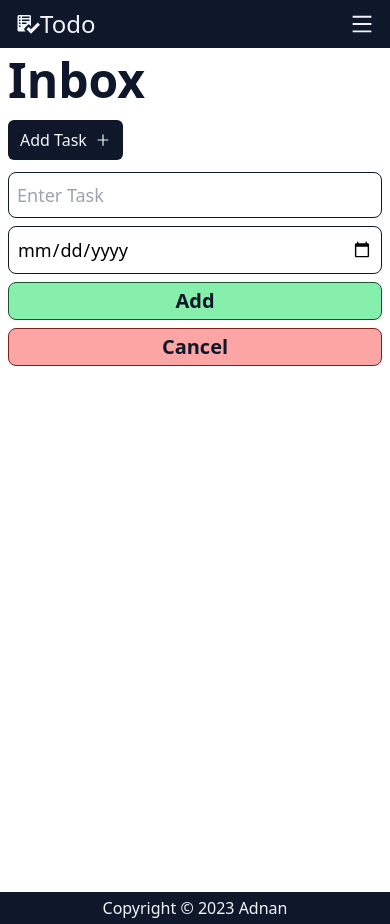
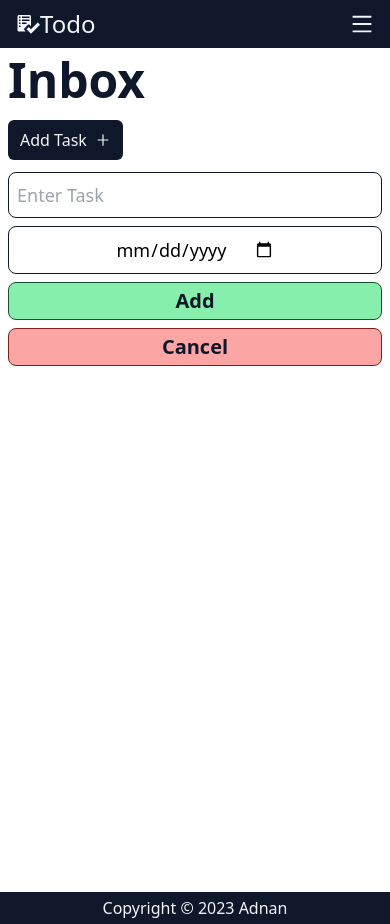
Before and after one commit to adnansyed101/reactTodoist, a React (Vite) app: page / in a window 390 px wide. Both pictures are taken after a click on the button "Add Task". Built offline with nearby package versions, Linux system fonts and the light colour scheme.

Commit message:
fix for date in mobile phones

```diff
--- a/src/components/Inbox.tsx
+++ b/src/components/Inbox.tsx
@@ -100,8 +100,9 @@ const Inbox = ({
             value={taskObj.date}
             onChange={(e) => onChange(e)}
             type="date"
+            placeholder="mm/dd/yyyy"
             min={new Date().toISOString().split("T")[0]}
-            className="input-box md:col-span-1"
+            className="input-box inline-flex justify-center sm:block md:col-span-1"
           />
           <button
             type="submit"
```
